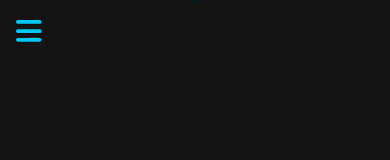
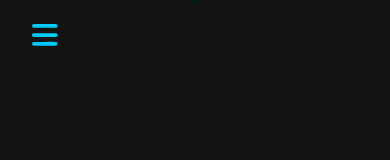
Before and after one commit to A14Narriaga/A14Narriaga.github.io, an Angular app: page / in a window 390 px wide. Shown: the top 160 px of the page. Built offline with nearby package versions, Linux system fonts and the light colour scheme; a web font is replaced by a local one.

Commit message:
🐛 Navbar mobile

```diff
--- a/src/app/containers/components/navbar/navbar.component.html
+++ b/src/app/containers/components/navbar/navbar.component.html
@@ -1,4 +1,4 @@
-<section class="mobile-nav">
+<section class="mobile-nav"></section>
 <button class="mobile-nav-toggle" (click)="toggleNav()">
   <svg
     #menuIcon
@@ -24,7 +24,6 @@
     </g>
   </svg>
 </button>
-</section>
 <section class="nav" data-visible="false" #nav>
   <nav>
     <ul class="social">
--- a/src/app/containers/components/navbar/navbar.component.scss
+++ b/src/app/containers/components/navbar/navbar.component.scss
@@ -4,14 +4,12 @@
   opacity: 0;
 }
 
-.mobile-nav {
-  display: none;
-}
 .nav {
   position: fixed;
   width: 100%;
   padding: 1rem;
   z-index: 100;
+  top: 0;
   background-color: var(--background-color-trasparent);
   nav {
     max-width: 1024px;
@@ -82,21 +80,21 @@
 @media (max-width: 680px) {
   .mobile-nav {
     position: fixed;
-    display: block;
     width: 100%;
-    padding: 1rem;
+    height: 4.5rem;
     background-color: var(--background-color-trasparent);
-    z-index: 1001;
+    z-index: 1000;
+  }
   .mobile-nav-toggle {
+    position: fixed;
     background-color: transparent;
     width: 1.6rem;
     aspect-ratio: 1;
     top: 1.5rem;
-      left: 1.5rem;
-      font-size: 1.5rem;
+    left: 2rem;
+    z-index: 1001;
     &:hover {
       cursor: pointer;
-      }
     }
   }
   .nav {
```
Lines whose indentation alone changed are shown as unchanged.
